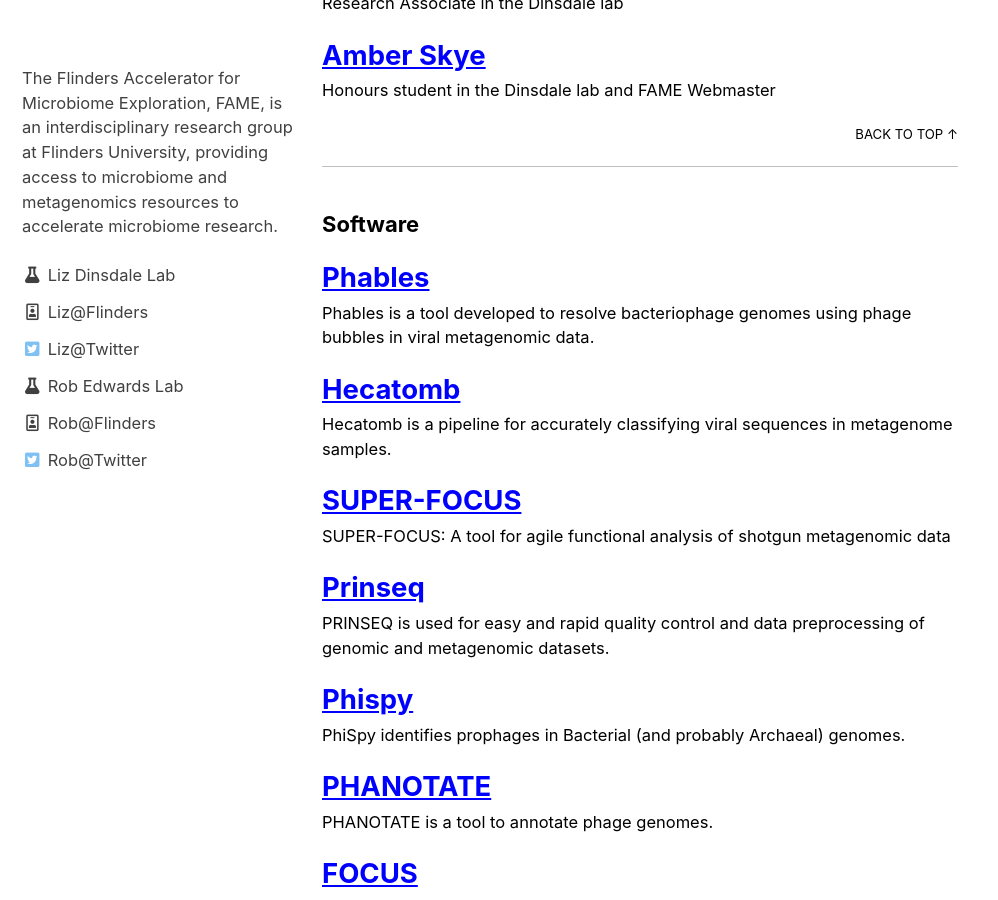
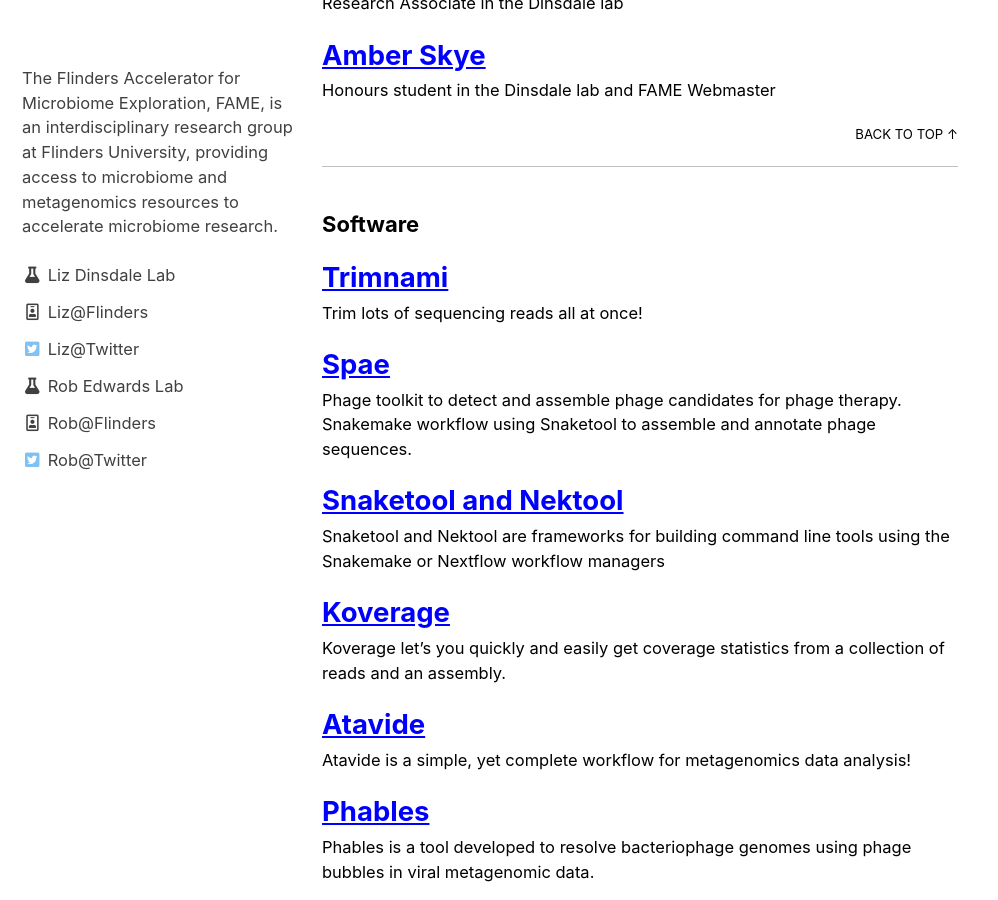
Before and after one commit to FlindersFAME/fame.github.io, a Jekyll site: the page built from _pages/categories.md, in a window 1280 px wide and 900 px high, scrolled down 7961 px. Shown: the whole window, without its empty margins (0-998 px from the left). Built offline with Jekyll 4.4.1, drawn with Linux system fonts in a browser that asks for light colours; cached includes are drawn as plain includes.

Commit message:
update software and test remote include for hecatombs readme

```diff
--- a/Gemfile
+++ b/Gemfile
@@ -1,3 +1,6 @@
 source "https://rubygems.org"
 gem "github-pages", group: :jekyll_plugins
 gemspec
+group :jekyll_plugins do
+    gem 'jekyll-remote-include', :github => 'netrics/jekyll-remote-include'
+end
--- a/Software/_posts/2021-05-25-hecatomb.md
+++ b/Software/_posts/2021-05-25-hecatomb.md
@@ -1,24 +1,12 @@
 ---
 layout: single
-tags: Virus Metagenome
+tags: Virus Metagenome, Snaketool, Snakemake
 title: Hecatomb
 author: Michael Roach
 ---
 
 Hecatomb is a pipeline for accurately classifying viral sequences in metagenome samples.<!--more-->
-The pipeline is the brainchild of Scott Handley and his group at Washington University in St. Louis:
 
-_"A hecatomb is a great sacrifice; a great number of people, animals or things, especially as sacrificed or destroyed.
-In this case we provide a hecatomb of false-positive viral sequences."_
+![](/assets/images/hecatombLogo.png)
 
- - [Hecatomb GitHub page](https://github.com/shandley/hecatomb)
-
-Rob and I have been working with Scott to help finish development of the pipeline and it has recently seen a number of
-quality of life improvements. The pipeline runs via Snakemake and Conda which greatly streamlines installation,
-improves scalability and robustness. The pipeline now has scripts for downloading and installing the databases and
-adding new host genomes. A convenience launcher has also been included to make running these jobs super simple.
-
-For more information please don't hesitate to email me.
-
-<small><i>Poster for ASM 2021</i></small>
-![](/assets/images/Hecatomb_ASM2021.png)
+{% remote_include https://raw.githubusercontent.com/shandley/hecatomb/main/README.md %}
--- /dev/null
+++ b/Software/_posts/2023-08-31-atavide.md
@@ -0,0 +1,18 @@
+---
+layout: single
+tags: Snaketool, Snakemake, metagenome
+title: Atavide
+author: Bhavya Papudeshi
+---
+
+Atavide is a simple, yet complete workflow for metagenomics data analysis!<!--more-->
+
+ - [Atavide GitHub Homepage](https://github.com/linsalrob/atavide)
+
+Atavide is a simple, yet complete workflow for metagenomics data analysis, including QC/QA, optional host removal,
+assembly and cross-assembly, and individual read based annotations. We have also built in some advanced analytics
+including tools to assign annotations from reads to contigs, and to generate metagenome-assembled genomes in several
+different ways, giving you the power to explore your data!
+
+atavide is 100% snakemake and conda, so you only need to install the snakemake workflow, and then everything else will
+be installed with conda.
--- /dev/null
+++ b/Software/_posts/2023-08-31-koverage.md
@@ -0,0 +1,30 @@
+---
+layout: single
+tags: Snaketool, Snakemake, metagenomics
+title: Koverage
+author: Michael Roach
+---
+
+Koverage let's you quickly and easily get coverage statistics from a collection of reads and an assembly.<!--more-->
+
+![](/assets/images/koverage.png)
+
+[![](https://img.shields.io/static/v1?label=CLI&message=Snaketool&color=blueviolet)](https://github.com/beardymcjohnface/Snaketool)
+[![](https://img.shields.io/static/v1?label=Licence&message=MIT&color=black)](https://opensource.org/license/mit/)
+[![](https://img.shields.io/static/v1?label=Install%20with&message=PIP&color=success)](https://pypi.org/project/koverage/)
+![GitHub last commit (branch)](https://img.shields.io/github/last-commit/beardymcjohnface/Koverage/main)
+[![](https://github.com/beardymcjohnface/Koverage/actions/workflows/py-app.yaml/badge.svg)](https://github.com/beardymcjohnface/Koverage/actions/workflows/py-app.yaml/)
+[![Documentation Status](https://readthedocs.org/projects/koverage/badge/?version=latest)](https://koverage.readthedocs.io/en/latest/?badge=latest)
+[![codecov](https://codecov.io/gh/beardymcjohnface/Koverage/branch/main/graph/badge.svg?token=17P2ZEL44U)](https://codecov.io/gh/beardymcjohnface/Koverage)
+
+While there are tools that will calculate read-coverage statistics, they do not scale particularly well for large datasets, large sample numbers, or large reference FASTAs.
+Koverage is designed to place minimal burden on I/O and RAM to allow for maximum scalability.
+
+ - [Koverage GitHub homepage](https://github.com/beardymcjohnface/Koverage)
+
+Koverage is another pipeline built on the [Snaketool](https://github.com/beardymcjohnface/Snaketool) framework using Snakemake.
+It is incredibly easy to install and run and offers several methods for generating coverage statistics to suit your needs.
+Koverage utilises [MetaSnek](https://github.com/beardymcjohnface/metasnek) for parsing fastq reads and is able to
+correctly identify all paried and single end sequencing files, from either a directory or TSV sample manifest input.
+Furthermore, it is designed for interoperability with other Snaketool and Snakemake pipelines and has been incorporated into
+numerous FAME pipelines such as Hecatomb, Spae, and Phables.
--- /dev/null
+++ b/Software/_posts/2023-08-31-snaketool.md
@@ -0,0 +1,24 @@
+---
+layout: single
+tags: Snaketool, Snakemake
+title: Snaketool and Nektool
+author: Michael Roach
+---
+
+Snaketool and Nektool are frameworks for building command line tools using the Snakemake or Nextflow workflow managers<!--more-->
+
+- [Snaketool GitHub page](https://github.com/beardymcjohnface/Snaketool)
+
+Writing reliable command line tools requires a lot of boilerplate to ensure input and generated files are valid, catch errors with subprocesses, log stderr messages etc.
+It's very time-consuming and annoying.
+
+Snakemake does a lot of heavy lifting in this regard and is an obvious alternative to a command line tool.
+While Snakemake pipelines are excellent, cloning a pipeline repo every time you want to run an analysis is also annoying.
+So too is manually punching in the full path to a Snakefile somewhere on your system, as well as copying and manually updating the config file for your analysis.
+Building a Snakemake pipeline with a convenience launcher offers the best of both worlds:
+
+ - Developing command line applications is quicker and easier
+ - Installing, running, and rerunning is easier and more convenient
+ - You can have subcommands for utility scripts and Snakefiles
+ - You can trick NextFlow users into running Snakemake and vice versa
+ - Your pipelines have help messages!
--- /dev/null
+++ b/Software/_posts/2023-08-31-spae.md
@@ -0,0 +1,21 @@
+---
+layout: single
+tags: Snaketool, Snakemake, phage, assembly
+title: Spae
+author: Bhavya Papudeshi
+---
+
+Phage toolkit to detect and assemble phage candidates for phage therapy. Snakemake workflow using Snaketool to assemble and annotate phage sequences.<!--more-->
+
+ - [Spae GitHub Homepage](https://github.com/linsalrob/spae)
+
+This snakemake workflow was built using [Snaketool](https://github.com/beardymcjohnface/Snaketool), to assemble and annotate phage sequences. Currently this tool is being developed for phage genomes. THe steps include
+
+ - QC using [Trimanammi](https://github.com/beardymcjohnface/Trimnami)
+ - Assembly, either [SPAdes](https://github.com/ablab/spades) or [Flye](https://github.com/fenderglass/Flye)
+ - Contig quality checks
+   - Read coverage using [Koverage](https://github.com/beardymcjohnface/Koverage)
+   - Verify they are viral contigs using [ViralVerify](https://github.com/ablab/viralVerify)
+   - Completeness using [CheckV](https://bitbucket.org/berkeleylab/CheckV)
+   - Assembly graph compnents check - internal script This results in determining if the phage genome was assembled
+ - Annotation of the phage genome using [Pharokka](https://github.com/gbouras13/pharokka)
--- /dev/null
+++ b/Software/_posts/2023-08-31-trimnami.md
@@ -0,0 +1,32 @@
+---
+layout: single
+tags: Snaketool, Snakemake, read trimming, qc
+title: Trimnami
+author: Michael Roach
+---
+
+Trim lots of sequencing reads all at once!<!--more-->
+
+![](/assets/images/trimnami.png)
+
+[![](https://img.shields.io/static/v1?label=CLI&message=Snaketool&color=blueviolet)](https://github.com/beardymcjohnface/Snaketool)
+[![](https://img.shields.io/static/v1?label=Licence&message=MIT&color=black)](https://opensource.org/license/mit/)
+[![](https://img.shields.io/static/v1?label=Install%20with&message=PIP&color=success)](https://pypi.org/project/trimnami/)
+![GitHub last commit (branch)](https://img.shields.io/github/last-commit/beardymcjohnface/Trimnami/main)
+[![Unit tests](https://github.com/beardymcjohnface/Trimnami/actions/workflows/python-app.yml/badge.svg)](https://github.com/beardymcjohnface/Trimnami/actions/workflows/python-app.yml)
+[![codecov](https://codecov.io/gh/beardymcjohnface/Trimnami/branch/main/graph/badge.svg?token=E0w8zHLLDq)](https://codecov.io/gh/beardymcjohnface/Trimnami)
+
+We keep writing pipelines that start with read trimming.
+Rather than copy-pasting code each time, this standalone [Snaketool](https://github.com/beardymcjohnface/Snaketool)
+handles all our trimming needs. The tool will collect sample names and files from a directory or TSV file, optionally
+remove host reads, and trim with your favourite read trimmer. Refer to the GitHub page for complete list of supported trimmers.
+
+ - [Trimnami GitHub homepage](https://github.com/beardymcjohnface/Trimnami)
+
+Trimnami utilises [MetaSnek](https://github.com/beardymcjohnface/metasnek) for parsing fastq reads and is able to
+correctly identify all paried and single end sequencing files, from either a directory or TSV sample manifest input.
+In addition to read-trimming, Trimnami can also generate multi-fastqc report for the trimmed and untrimmed files,
+perform subsampling on the trimmed reads, perform host contaminant removal with a user-supplied genome, and Trimnami
+supports both FASTQ and FASTA output formats. Trimnami is designed for interoperability with other Snaketool and
+Snakemake pipelines and has been incorporated into numerous FAME pipelines such as
+[Hecatomb]()https://github.com/shandley/hecatomb, and [Spae](https://github.com/linsalrob/spae).
--- a/_config.yml
+++ b/_config.yml
@@ -226,6 +226,7 @@ plugins:
   - jekyll-gist
   - jekyll-feed
   - jekyll-include-cache
+  - jekyll-remote-include
 
 # mimic GitHub Pages with --safe
 whitelist:
```
Also changed, not shown: assets/images/hecatombLogo.png (added), assets/images/koverage.png (added).
